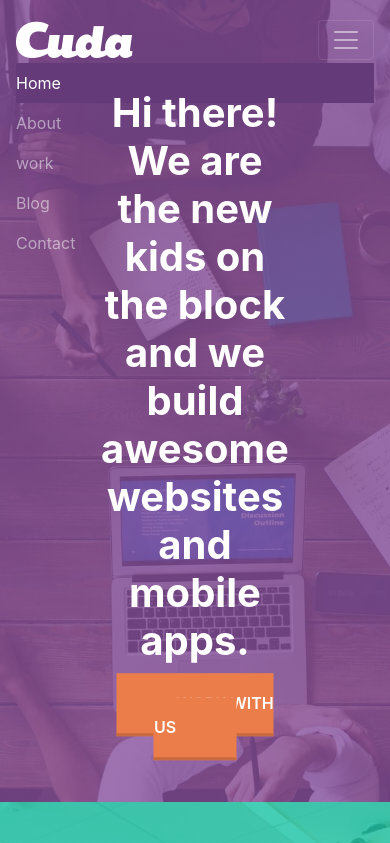
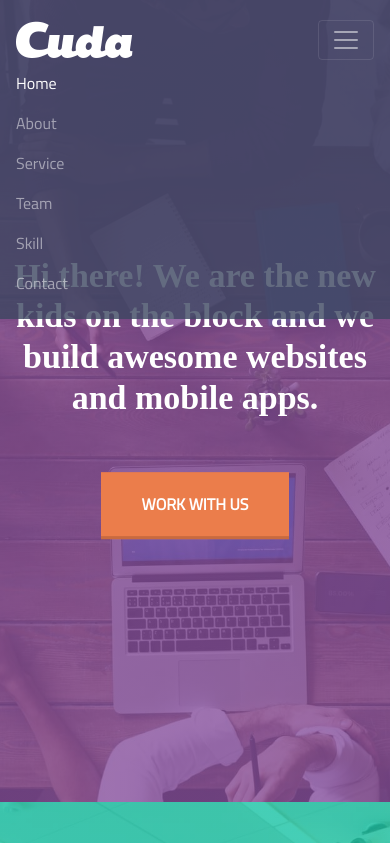
Before and after one commit to tazimhosain/cuda, a plain HTML site: page index.html in a window 390 px wide. Both pictures are taken after a click on the button "Toggle navigation". Shown: the top 843 px of the page. Drawn offline with nearby package versions, Linux system fonts and the light colour scheme.

Commit message:
Responsive
Some css code added for  mobile responsive.
some images are resized.

```diff
--- a/css/responsive.css
+++ b/css/responsive.css
@@ -0,0 +1,13 @@
+@media only screen and (max-width: 450px){
+    .butn{
+        padding: 20px 40px;
+    }
+    h1{
+        font-size: 34px;
+        padding: 0;
+    }
+    #about img{
+        width: 120px;
+        height: 120px;
+    }
+}
--- a/index.html
+++ b/index.html
@@ -32,9 +32,9 @@
         <!-- =======================================
         Navigation Menu Start
         ======================================= -->
-        <nav class="navbar navbar-expand-lg navbar-dark py-3">
+        <nav class="navbar navbar-expand-lg navbar-dark py-3 fixed-top">
             <div class="container">
-                <a class="navbar-brand" href="#"><img src="img/logo.png" alt=""></a>
+                <a class="navbar-brand" href="#headerSection"><img src="img/logo.png" alt=""></a>
                 <button class="navbar-toggler" type="button" data-toggle="collapse" data-target="#navbarNav"
                     aria-controls="navbarNav" aria-expanded="false" aria-label="Toggle navigation">
                     <span class="navbar-toggler-icon"></span>
@@ -42,16 +42,19 @@
                 <div class="collapse navbar-collapse" id="navbarNav">
                     <ul class="navbar-nav ml-auto">
                         <li class="nav-item active">
-                            <a class="nav-link" href="#">Home</a>
+                            <a class="nav-link" href="#headerSection">Home</a>
                         </li>
                         <li class="nav-item">
-                            <a class="nav-link" href="#">About</a>
+                            <a class="nav-link" href="#about">About</a>
                         </li>
                         <li class="nav-item">
-                            <a class="nav-link" href="#">work</a>
+                            <a class="nav-link" href="#service">Service</a>
                         </li>
                         <li class="nav-item">
-                            <a class="nav-link" href="#">Blog</a>
+                            <a class="nav-link" href="#team">Team</a>
+                        </li>
+                        <li class="nav-item">
+                            <a class="nav-link" href="#skill">Skill</a>
                         </li>
                         <li class="nav-item">
                             <a class="nav-link" href="#contact">Contact</a>
@@ -63,9 +66,8 @@
         <!-- =======================================
         Navigation Menu End
         ======================================= -->
-        <div class="content text-center">
-            <h1>Hi there! We are the new kids on the block
-                and we build awesome websites and mobile apps.</h1>
+        <div class="content">
+            <h1>Hi there! We are the new kids on the block and we build awesome websites and mobile apps.</h1>
             <a href="" class="butn">Work With Us</a>
         </div>
     </section>
@@ -87,25 +89,25 @@
                 </div>
             </div>
             <div class="row pb-5 mt-5">
-                <div class="col-md-3 text-center">
+                <div class="col-lg-3 col-md-6 col-12 text-center">
                     <img src="img/ser_icon1.png" alt="">
                     <h4>Branding</h4>
                     <p>Lorem ipsum dolor sit amet consectetur adipisicing elit. Quis corrupti, veniam deleniti
                         repellendus ex perferendis quibusdam nemo aliquid! Expedita, minus.</p>
                 </div>
-                <div class="col-md-3 text-center">
+                <div class="col-lg-3 col-md-6 col-12 text-center">
                     <img src="img/ser_icon2.png" alt="">
                     <h4>Design</h4>
                     <p>Lorem ipsum dolor sit amet consectetur adipisicing elit. Quis corrupti, veniam deleniti
                         repellendus ex perferendis quibusdam nemo aliquid! Expedita, minus.</p>
                 </div>
-                <div class="col-md-3 text-center">
+                <div class="col-lg-3 col-md-6 col-12 text-center">
                     <img src="img/ser_icon3.png" alt="">
                     <h4>Development</h4>
                     <p>Lorem ipsum dolor sit amet consectetur adipisicing elit. Quis corrupti, veniam deleniti
                         repellendus ex perferendis quibusdam nemo aliquid! Expedita, minus.</p>
                 </div>
-                <div class="col-md-3 text-center">
+                <div class="col-lg-3 col-md-6 col-12 text-center">
                     <img src="img/ser_icon4.png" alt="">
                     <h4>Rocket Science</h4>
                     <p>Lorem ipsum dolor sit amet consectetur adipisicing elit. Quis corrupti, veniam deleniti
@@ -131,7 +133,7 @@
                 </div>
             </div>
             <div class="row pb-5 mt-5">
-                <div class="col-md-3 text-center">
+                <div class="col-lg-3 col-md-6 col-12 text-center">
                     <img src="img/img-4.jpg" alt="">
                     <h4>tazim hosain</h4>
                     <span>CEO/MARKETING GURU</span>
@@ -146,7 +148,7 @@
                         </ul>
                     </div>
                 </div>
-                <div class="col-md-3 text-center">
+                <div class="col-lg-3 col-md-6 col-12 text-center">
                     <img src="img/img-3.jpg" alt="">
                     <h4>Kate Upton</h4>
                     <span>designer</span>
@@ -161,7 +163,7 @@
                         </ul>
                     </div>
                 </div>
-                <div class="col-md-3 text-center">
+                <div class="col-lg-3 col-md-6 col-12 text-center">
                     <img src="img/img-2.jpg" alt="">
                     <h4>Olivia Wilde</h4>
                     <span>web developer</span>
@@ -176,7 +178,7 @@
                         </ul>
                     </div>
                 </div>
-                <div class="col-md-3 text-center">
+                <div class="col-lg-3 col-md-6 col-12 text-center">
                     <img src="img/img-1.jpg" alt="">
                     <h4>ANNE HATHAWAY</h4>
                     <span>seo expert</span>
--- a/style.css
+++ b/style.css
@@ -1,11 +1,36 @@
+/* =======================================
+    Font Style
+======================================= */
+@font-face {
+    font-family: titi ;
+    src: url(fonts/TitiRegular.ttf);
+}
+@font-face {
+    font-family: tiitBold;
+    src: url(fonts/TitiBold.ttf);
+}
+
+
+/* =======================================
+    Reuseable Classes Style
+======================================= */
+html{
+    scroll-behavior: smooth;
+}
+
+body{
+    font-family: titi;
+}
+
 .butn{
+    display: inline-block;
     background: #000;
     color: #fff;
     padding: 20px 60px;
     border-bottom: 3px solid rgb(24, 23, 23);
     font-weight: 600;
     text-transform: uppercase;
-    margin-top: 30px;
+    margin: 30px 0;
 }
 
 .butn:hover{
@@ -16,6 +41,8 @@ h1{
     color: #fff;
     font-size: 40px;
     font-weight: 700;
+    font-family: titiBold;
+    padding: 0px 80px;
 }
 
 h2{
@@ -51,9 +78,15 @@ p{
     margin-top: 30px;
 }
 
+
 /* =======================================
     Header Section Style
 ======================================= */
+.navbar{
+    background: rgba(60, 71, 97, .8);
+}
+
+
 #headerSection{
     background: linear-gradient(rgba(135, 80, 156, 0.8),rgba(135, 80, 156, 0.8)), url(img/header_bg.jpg);
     background-size: cover;
@@ -69,7 +102,7 @@ p{
 }
 
 #headerSection .active{
-    background: #643a79;
+    /* background: #643a79; */
 }
 
 #headerSection .butn{
@@ -82,6 +115,8 @@ p{
     left: 50%;
     top: 50%;
     transform: translate(-50%, -50%);
+    text-align: center;
+    width: 100%;
 }
 
 
@@ -230,12 +265,11 @@ svg.php circle{
     background: #e5c37f;
 }
 
-/* #portfolio .butn{
+#portfolio .butn{
     background: #ebc985;
     color: #000;
-    padding: 20px 60px;
-    border-bottom: 3px solid rgb(24, 23, 23);
-} */
+    border-bottom: 3px solid #dba537;
+}
 
 
 /* =======================================
```
